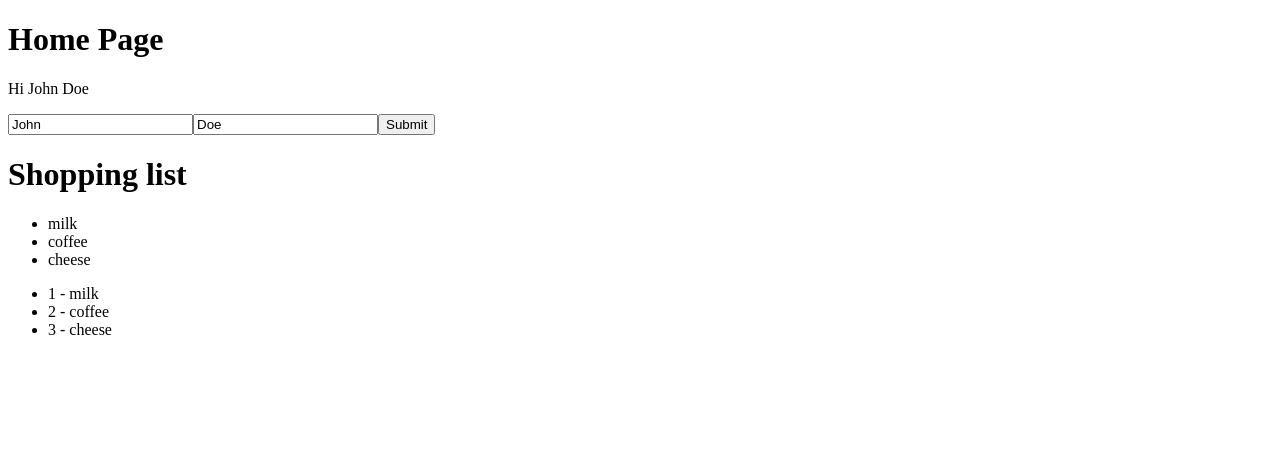
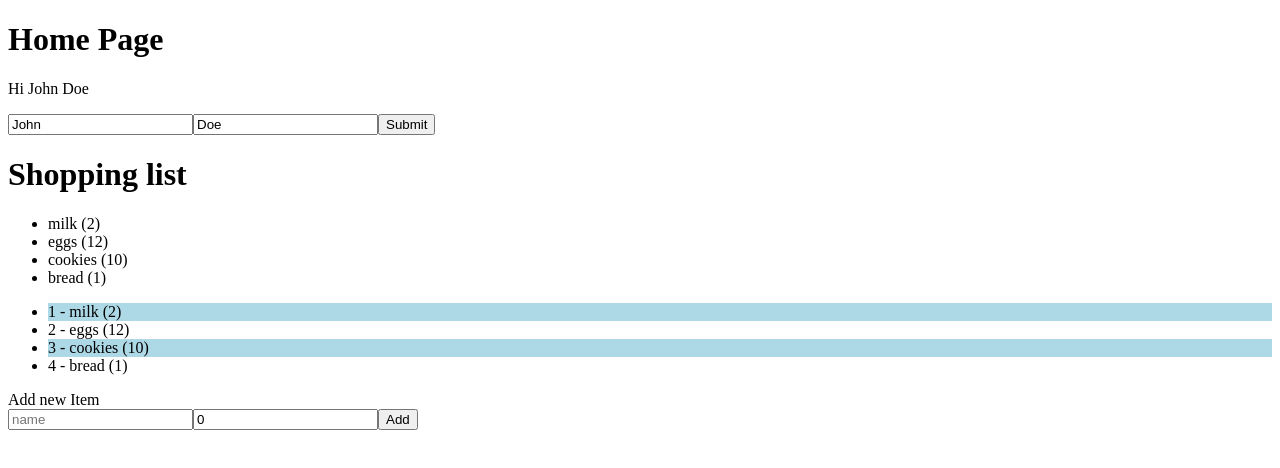
Before and after one commit to EugeBr/angular-lessons, an Angular app: page / in a window 1280 px wide. Shown: the top 468 px of the page. Built offline with nearby package versions, Linux system fonts and the light colour scheme.

Commit message:
shopping list example

```diff
--- a/src/app/components/shopping-list/shopping-list.component.css
+++ b/src/app/components/shopping-list/shopping-list.component.css
@@ -0,0 +1,3 @@
+.odd {
+    background-color: lightblue;
+}
--- a/src/app/components/shopping-list/shopping-list.component.html
+++ b/src/app/components/shopping-list/shopping-list.component.html
@@ -1,13 +1,30 @@
 <h1>Shopping list</h1>
 <ul>
-  <li *ngFor="let item of shoppingList">
-    {{ item }}
-  </li>
+  <li *ngFor="let item of shoppingList" >
+    {{ item.name }} ({{ item.quantity }})
+   </li>
 </ul>
 
 <!-- with index -->
 <ul>
-    <li *ngFor="let item of shoppingList; let i = index">
-      {{ i+1 }} - {{ item }}
+    <li *ngFor="let item of shoppingList; let i = index" [ngClass]="{odd: i%2 === 0}">
+      {{ i+1 }} - {{ item.name }} ({{ item.quantity }})
     </li>
   </ul>
+
+<!-- add new item -->
+<label>Add new Item</label>
+<br />
+<input
+  type="text"
+  (keyup.enter)="addShoppingItem()"
+  placeholder="name"
+  [(ngModel)]="itemName"
+/>
+<input
+  type="number"
+  (keyup.enter)="addShoppingItem()"
+  placeholder="amount"
+  [(ngModel)]="itemAmount"
+/>
+<button (click)="addShoppingItem()">Add</button>
--- a/src/app/components/shopping-list/shopping-list.component.ts
+++ b/src/app/components/shopping-list/shopping-list.component.ts
@@ -1,4 +1,5 @@
 import { Component } from '@angular/core';
+import { ShoppingItem } from 'src/app/models/shopping-item.model';
 
 @Component({
   selector: 'app-shopping-list',
@@ -6,9 +7,24 @@ import { Component } from '@angular/core';
   styleUrls: ['./shopping-list.component.css']
 })
 export class ShoppingListComponent {
-  shoppingList: string[];
+  shoppingList: ShoppingItem[] = [];
+  itemName: string;
+  itemAmount: number;
 
   constructor() {
-    this.shoppingList = ["milk", "coffee", "cheese"];
+    this.itemName = "";
+    this.itemAmount = 0;
+    this.shoppingList.push(new ShoppingItem("milk", 2));
+    this.shoppingList.push(new ShoppingItem("eggs", 12));
+    this.shoppingList.push(new ShoppingItem("cookies", 10));
+    this.shoppingList.push(new ShoppingItem("bread", 1));
+  }
+
+  addShoppingItem() {
+    const item = new ShoppingItem(this.itemName, this.itemAmount);
+    this.shoppingList.push(item);
+    // to clear form
+    this.itemName = "";
+    this.itemAmount = 0;
   }
 }
--- /dev/null
+++ b/src/app/models/shopping-item.model.ts
@@ -0,0 +1,20 @@
+export class ShoppingItem {
+    /* In this example we are using a shortcut from Typescript to create variables without declaring them */
+    constructor(private _name: string, private _quantity: number) {}
+
+    get name(): string {
+      return this._name;
+    }
+
+    get quantity(): number {
+      return this._quantity;
+    }
+
+    set quantity(quantity: number) {
+      this._quantity = quantity;
+    }
+
+    set name(name: string) {
+      this._name = name;
+    }
+  }
```
